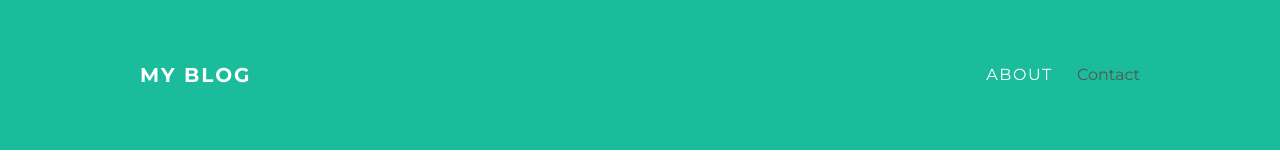
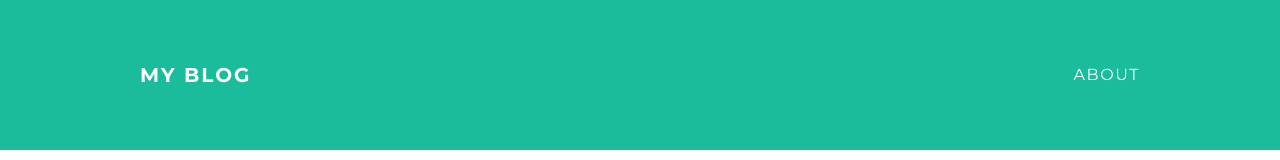
Before and after one commit to bjorertz/bjorertz.github.io, a plain HTML site: page index.html in a window 1280 px wide. Shown: the top 160 px of the page. Drawn offline with Linux system fonts and the light colour scheme.

Commit message:
Update index.html

```diff
--- a/index.html
+++ b/index.html
@@ -10,7 +10,6 @@
         <a id="header-title" href="index.html">My Blog</a>
         <ul id="header-nav">
           <li><a href="about.html">About</a></li>
-          <li>Contact</li>
         </ul>
       </div>
     </div>
```
